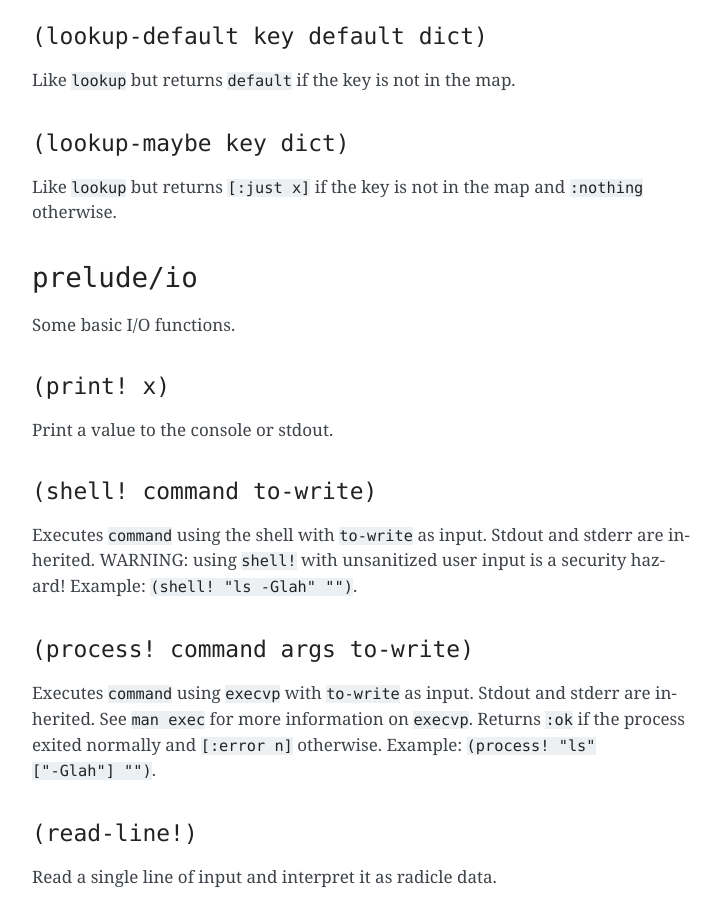
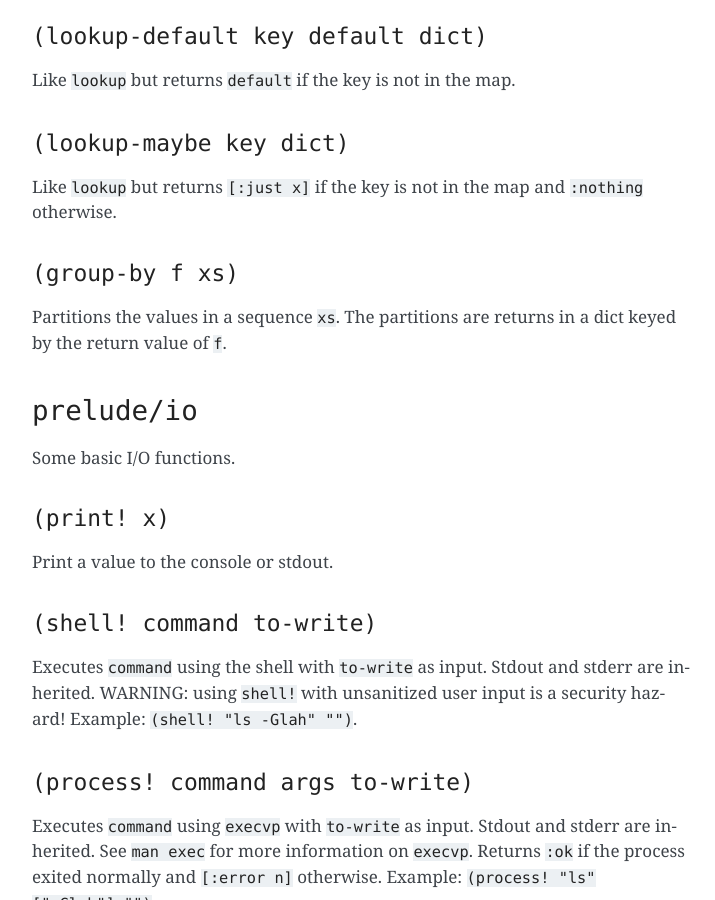
Before and after one commit to radicle-dev/radicle-alpha, a Sphinx documentation site: the page built from docs/source/reference.rst, in a window 1280 px wide and 900 px high, scrolled down 22123 px. Shown: the whole window, without its empty margins (388-1103 px from the left). Built offline with Sphinx 7.4.7, drawn with Linux system fonts in a browser that asks for light colours; pages that are not in the unit, such as notebooks, are missing from menus.

Commit message:
Add documentation to `group-by`.

```diff
--- a/docs/source/reference.rst
+++ b/docs/source/reference.rst
@@ -1067,6 +1067,12 @@ Like ``lookup`` but returns ``default`` if the key is not in the map.
 Like ``lookup`` but returns ``[:just x]`` if the key is not in the map
 and ``:nothing`` otherwise.
 
+``(group-by f xs)``
+~~~~~~~~~~~~~~~~~~~
+
+Partitions the values in a sequence ``xs``. The partitions are returns
+in a dict keyed by the return value of ``f``.
+
 ``prelude/io``
 --------------
 
```
Also changed, not shown: 3 other files.
